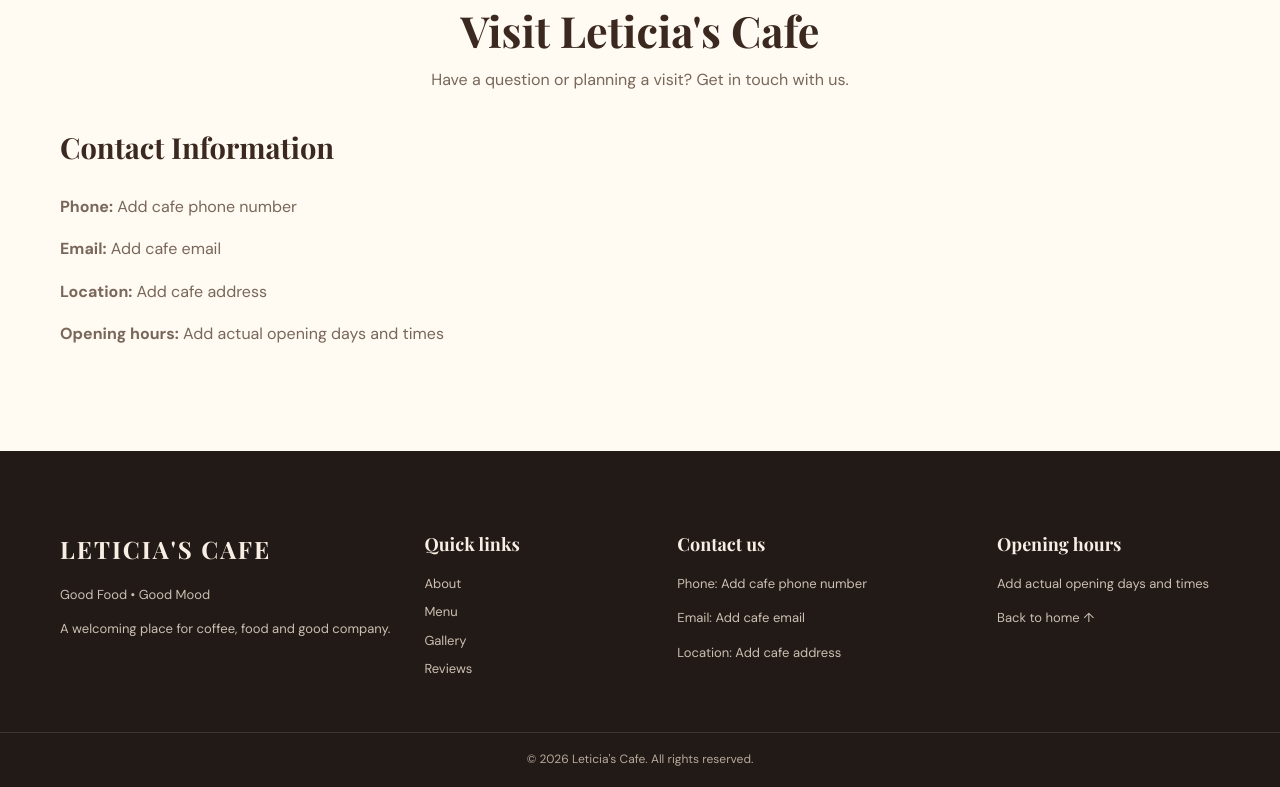
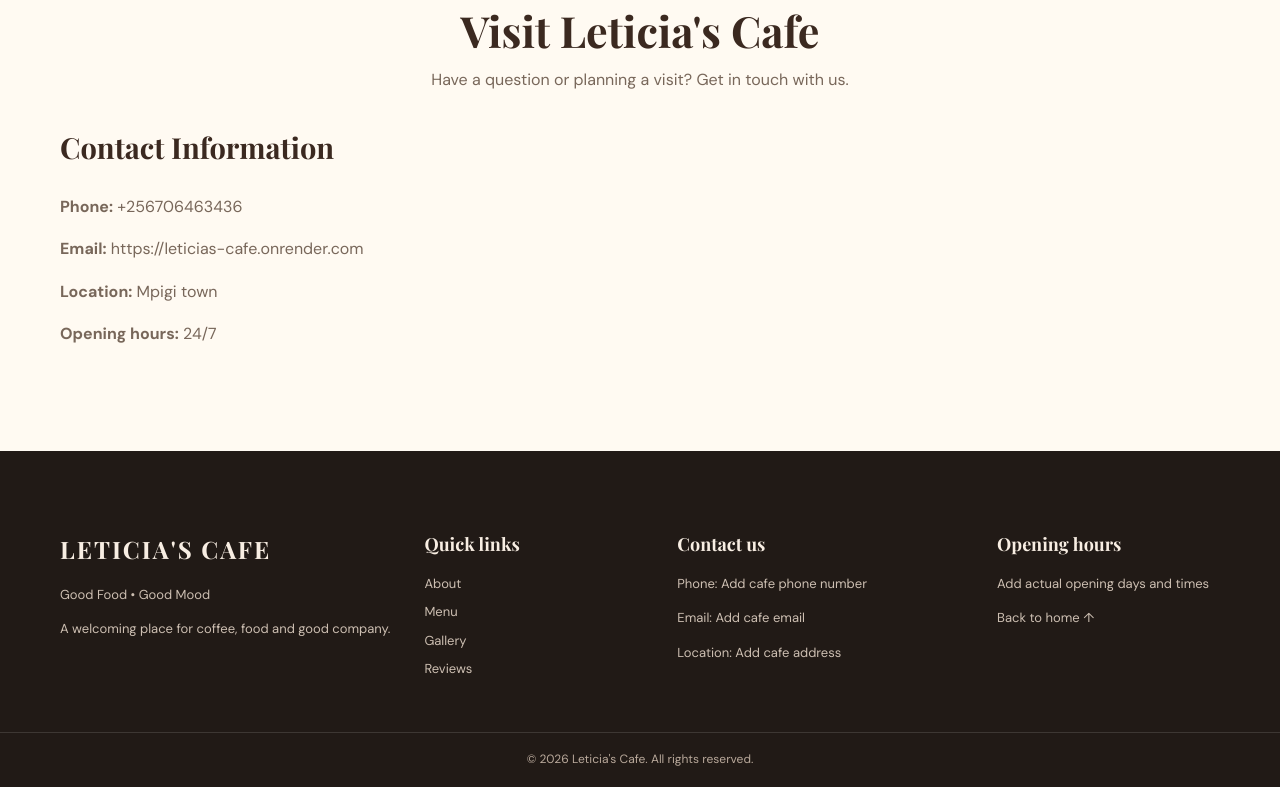
Before and after one commit to xrsshy/leticias-cafe, a Flask app: page /contact in a window 1280 px wide. Shown: the part 239-1026 px from the top of the page. Run offline with Flask 3, Linux system fonts and the light colour scheme.

Commit message:
Update contact.html

```diff
--- a/app/templates/pages/contact.html
+++ b/app/templates/pages/contact.html
@@ -9,10 +9,10 @@
   </div>
   <div class="about-copy">
     <h3>Contact Information</h3>
-    <p><strong>Phone:</strong> Add cafe phone number</p>
-    <p><strong>Email:</strong> Add cafe email</p>
-    <p><strong>Location:</strong> Add cafe address</p>
-    <p><strong>Opening hours:</strong> Add actual opening days and times</p>
+    <p><strong>Phone:</strong> +256706463436</p>
+    <p><strong>Email:</strong> https://leticias-cafe.onrender.com</p>
+    <p><strong>Location:</strong> Mpigi town</p>
+    <p><strong>Opening hours:</strong> 24/7</p>
   </div>
 </section>
 {% endblock %}
```
